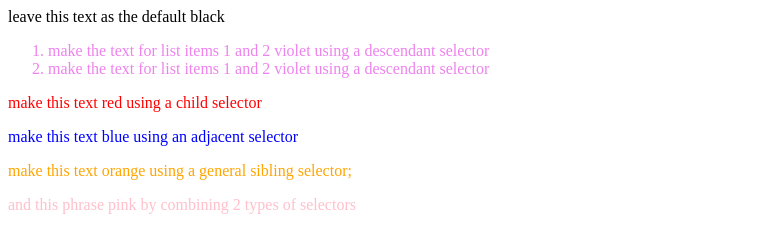
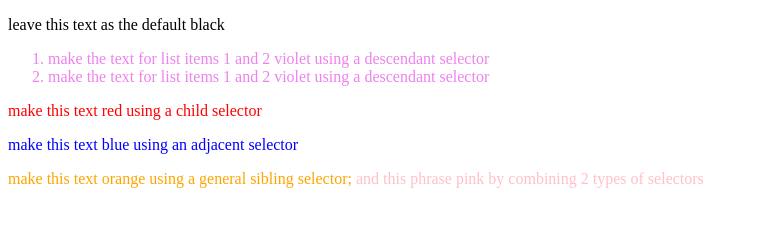
Before and after one commit to rosieparada/289.101, a plain HTML site: page css_combinators_challenge.html in a window 1280 px wide. Shown: the whole page, without its empty margins (0-758 px from the left). Drawn offline with Linux system fonts and the light colour scheme.

Commit message:
Update
Updating file

```diff
--- a/css_combinators_challenge.html
+++ b/css_combinators_challenge.html
@@ -1,4 +1,4 @@
-<!TYPEDOC html>
+<!DOCTYPE html>
 <html>
 	<head>
 	<title>Task week 2</title>
@@ -24,7 +24,7 @@
 					color:orange;
 				    }
 
-			p.pink{
+			span.pink{
 					color:pink;
 			      }
 
@@ -41,6 +41,6 @@
 		<div><p>make this text red using a child selector</p></div>
 		<p>make this text blue using an adjacent selector </p>
 		<span>make this text orange using a general sibling selector;</span>
-		<p class="pink"> and this phrase pink by combining 2 types of selectors</p>
+		<span class="pink"> and this phrase pink by combining 2 types of selectors</p>
 	</body>
 </html>
```
